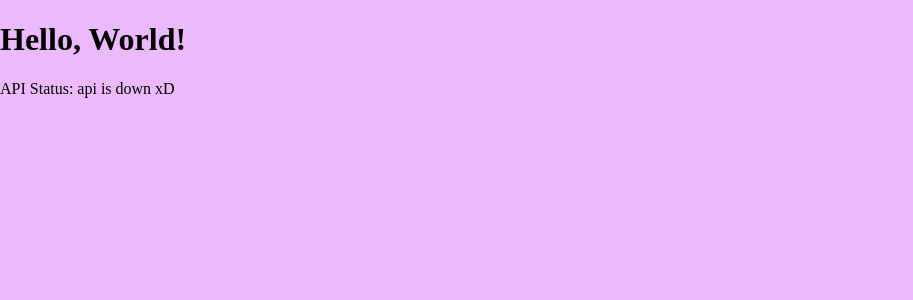
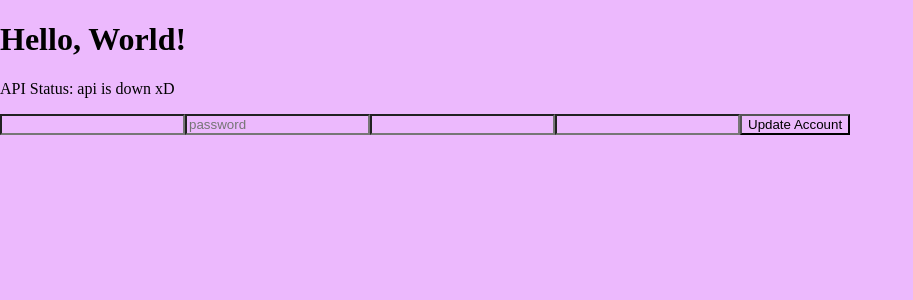
Before and after one commit to marinodomenick/PokeMart, a React (Create React App) app: page /editaccount in a window 1280 px wide. Shown: the top 300 px of the page, without its empty margins (0-913 px from the left). Built offline with nearby package versions, Linux system fonts and the light colour scheme; no server answers.

Commit message:
coolbranchh

```diff
--- a/api/users.js
+++ b/api/users.js
@@ -29,7 +29,7 @@ usersRouter.get("/", async (req, res, next) => {
 
 // /api/users/:id
 usersRouter.get("/:id", async (req, res, next) => {
-  const id = req.params.id;
+  const id = +req.params.id;
   console.log("the id from the params is: ", id);
   try {
     if (id) {
--- a/src/Hooks/useAuth.js
+++ b/src/Hooks/useAuth.js
@@ -8,8 +8,10 @@ const useAuth = () => {
     user,
     setUser,
     token,
-    setToken,
+    setToken
   };
 };
 
+//remove token?
+
 export default useAuth;
--- a/src/axios-services/index.js
+++ b/src/axios-services/index.js
@@ -90,6 +90,7 @@ export async function updateUser(id, username, password, name, address) {
     }),
   });
   const result = await response.json();
+  console.log("result from updateUser", result)
   return result;
 }
 
--- a/src/components/App.js
+++ b/src/components/App.js
@@ -5,8 +5,8 @@ import "../style/App.css";
 import Items from "./Items";
 import SingleItem from "./SingleItem";
 
-import { Login, Register } from "../components";
-import "../style/App.css";
+import { Login, Register, MyAccount, EditAccount } from "../components";
+
 const App = () => {
   const [APIHealth, setAPIHealth] = useState("");
 
@@ -28,6 +28,8 @@ const App = () => {
           <Route path="/items/:id" element={<SingleItem />} />
           <Route path="/login" element={<Login />} />
           <Route path="/register" element={<Register />} />
+          <Route path="/myaccount" element={<MyAccount />} />
+          <Route path="/editaccount" element={<EditAccount />} />
         </Routes>
       </div>
     </>
--- /dev/null
+++ b/src/components/EditAccount.jsx
@@ -0,0 +1,71 @@
+import React, { useState, useEffect } from 'react'
+import { getMe, updateUser } from '../axios-services'
+import useAuth from '../Hooks/useAuth';
+
+const EditAccount = () => {
+  const { user, setUser } = useAuth();
+  const [username, setUsername] = useState("");
+  const [password, setPassword] = useState("");
+  const [name, setName] = useState("");
+  const [address, setAddress] = useState("");
+  const [errorMessage, setErrorMessage] = useState("");
+  console.log("the user is: ", user)
+
+  return (
+    <div className="updateUser">
+      {errorMessage ? <h4>{errorMessage}</h4> : null}
+      <form
+        className="updateUserForm"
+        onSubmit={async (e) => {
+          e.preventDefault();
+          const updateUserResponse = await updateUser(
+            user.id,
+            username,
+            password,
+            name,
+            address
+          );
+          setUser(updateUserResponse);
+          setPassword("");
+          setUsername("");
+          setName("");
+          setAddress("");
+          //else statement?
+          const errMsg = updateUserResponse.message;
+          setErrorMessage(errMsg);
+        }}
+      >
+        <input
+          className="input"
+          placeholder={user.username}
+          value={username}
+          onChange={(e) => setUsername(e.target.value)}
+        />
+        <input
+          className="input"
+          placeholder="password"
+          value={password}
+          //type="password"
+          onChange={(e) => setPassword(e.target.value)}
+        />
+        <input
+          className="input"
+          placeholder={user.name}
+          value={name}
+          onChange={(e) => setName(e.target.value)}
+        />
+        <input
+          className="input"
+          placeholder={user.address}
+          value={address}
+          onChange={(e) => setAddress(e.target.value)}
+        />
+        <button type="submit" className="updateButton">
+          Update Account
+        </button>
+      </form>
+    </div>
+  );
+}
+
+export default EditAccount
--- /dev/null
+++ b/src/components/MyAccount.jsx
@@ -0,0 +1,18 @@
+import React, { useEffect } from 'react'
+import useAuth from '../Hooks/useAuth'
+import { getUserById } from '../axios-services'
+
+
+const MyAccount = () => {
+  const { user } = useAuth();
+  const id = user.id;
+  console.log("the id is", id)
+
+
+  return (
+    <div>MyAccount</div>
+
+  )
+}
+
+export default MyAccount
```
Also changed, not shown: src/components/index.js (+8 -6 lines).
